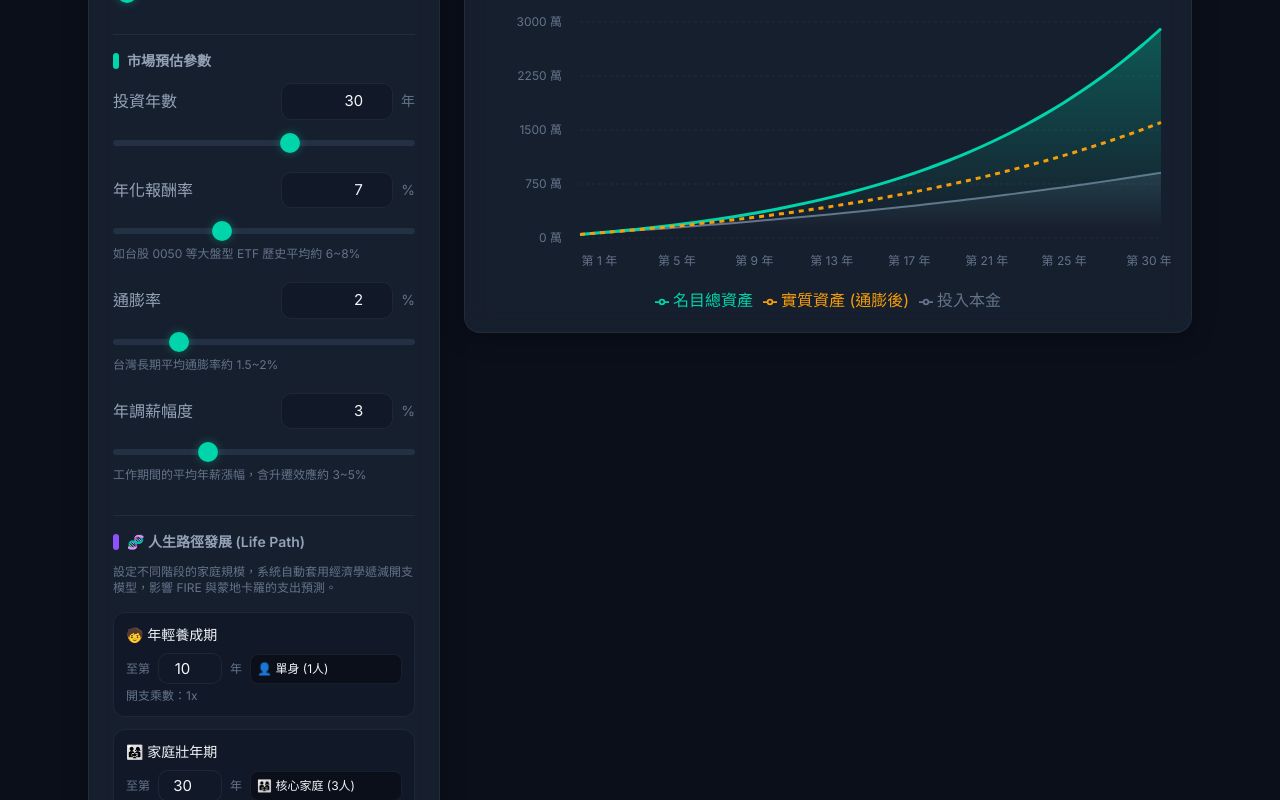
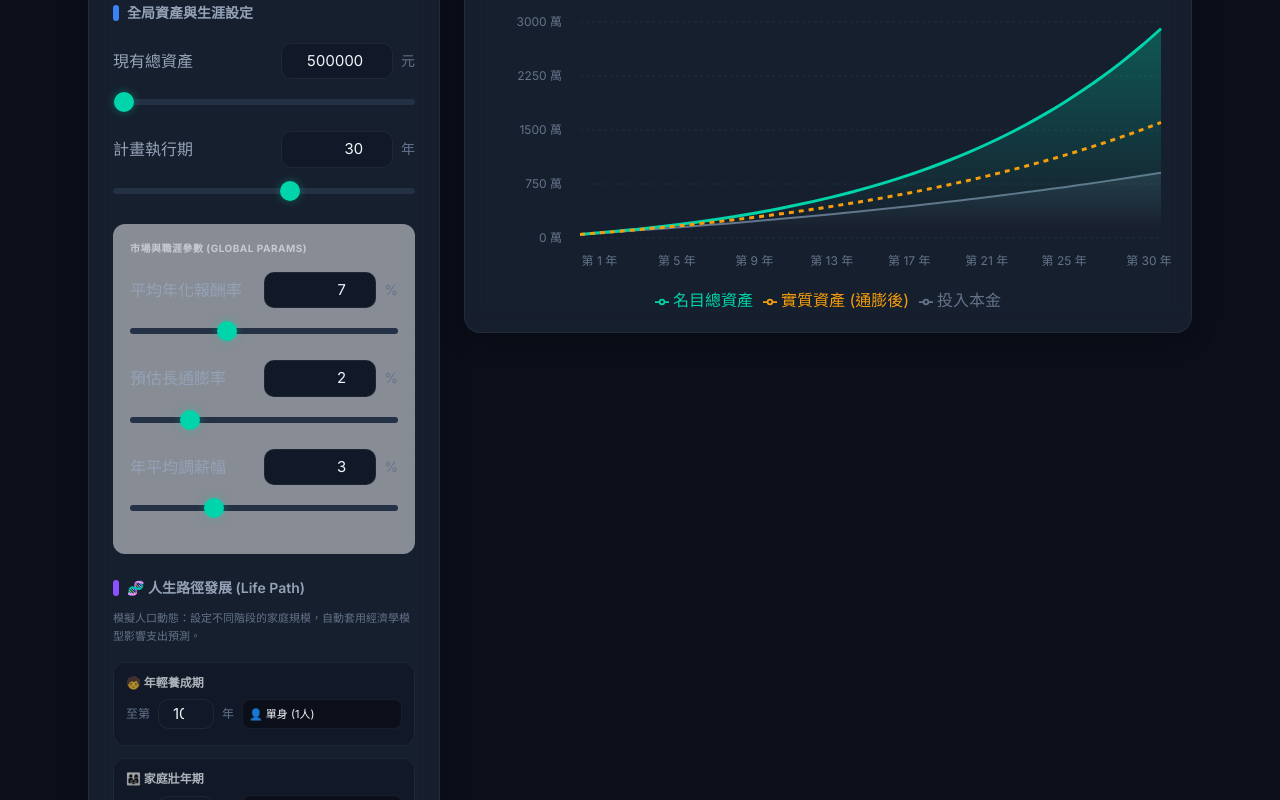
Before and after one commit to a0955329835-code/lifescope, a Next.js app: page /simulator in a window 1280 px wide. Shown: the part 660-1460 px from the top of the page. Built offline with nearby package versions, Linux system fonts and the light colour scheme.

Commit message:
refactor(ui): shared global sidebar for life stages and market params across Basic/MC tabs

```diff
--- a/app/simulator/page.tsx
+++ b/app/simulator/page.tsx
@@ -363,45 +363,16 @@ function SimulatorContent() {
                       <span className="w-6 h-6 rounded-md flex items-center justify-center text-xs" style={{ background: "var(--accent-primary-dim)", color: "var(--accent-primary)" }}>⚙</span>
                       現況與收支設定
                     </h2>
-                    <SliderInput id="currentAssets" label="現有資產" value={basicParams.currentAssets} onChange={(v) => updateBasic("currentAssets", v)} min={0} max={150000000} step={500000} unit="元" />
+                    <div className="mb-4 text-xs" style={{ color: "var(--text-muted)" }}>
+                      💡 此設定將作為財富累積與 FIRE 退休計畫的基準。
+                    </div>
                     <SliderInput id="monthlyIncome" label="月收入" value={basicParams.monthlyIncome} onChange={(v) => updateBasic("monthlyIncome", v)} min={0} max={2000000} step={5000} unit="元" />
                     <SliderInput id="monthlyExpense" label="月支出" value={basicParams.monthlyExpense} onChange={(v) => updateBasic("monthlyExpense", v)} min={0} max={1000000} step={5000} unit="元" />
                     <SliderInput id="monthlyInvestment" label="月投資額" value={basicParams.monthlyInvestment} onChange={(v) => updateBasic("monthlyInvestment", v)} min={0} max={1000000} step={5000} unit="元" />
 
-                    <div className="mt-8 mb-4 border-t pt-4" style={{ borderColor: "var(--border-subtle)" }}>
-                      <h3 className="text-sm font-semibold mb-3 flex items-center gap-2" style={{ color: "var(--text-secondary)" }}>
-                        <span className="w-1.5 h-4 rounded-full" style={{ background: "var(--accent-primary)" }} />
-                        市場預估參數
-                      </h3>
-                      <SliderInput id="investmentYears" label="投資年數" value={basicParams.investmentYears} onChange={(v) => updateBasic("investmentYears", v)} min={1} max={50} step={1} unit="年" />
-                      <SliderInput id="annualReturn" label="年化報酬率" value={basicParams.annualReturn} onChange={(v) => updateBasic("annualReturn", v)} min={0} max={20} step={0.5} unit="%" hint="如台股 0050 等大盤型 ETF 歷史平均約 6~8%" />
-                      <SliderInput id="inflationRate" label="通膨率" value={basicParams.inflationRate} onChange={(v) => updateBasic("inflationRate", v)} min={0} max={10} step={0.5} unit="%" hint="台灣長期平均通膨率約 1.5~2%" />
-                      <SliderInput id="salaryGrowthRate" label="年調薪幅度" value={basicParams.salaryGrowthRate} onChange={(v) => updateBasic("salaryGrowthRate", v)} min={0} max={10} step={0.5} unit="%" hint="工作期間的平均年薪漲幅，含升遷效應約 3~5%" />
-                    </div>
 
-                    <div className="mt-8 mb-4 border-t pt-4" style={{ borderColor: "var(--border-subtle)" }}>
-                      <h3 className="text-sm font-semibold mb-3 flex items-center gap-2" style={{ color: "var(--text-secondary)" }}>
-                        <span className="w-1.5 h-4 rounded-full bg-violet-500" />
-                        🧬 人生路徑發展 (Life Path)
-                      </h3>
-                      <p className="text-xs mb-4" style={{ color: "var(--text-muted)" }}>
-                        設定不同階段的家庭規模，系統自動套用經濟學遞減開支模型，影響 FIRE 與蒙地卡羅的支出預測。
-                      </p>
-                      {lifeStages.map((stage, i) => (
-                        <div key={i} className="p-3 rounded-xl mb-3" style={{ background: "var(--bg-secondary)", border: "1px solid var(--border-subtle)" }}>
-                          <div className="text-sm font-medium mb-2" style={{ color: "var(--text-primary)" }}>{STAGE_LABELS[i]}</div>
-                          <div className="flex gap-2 items-center mb-1">
-                            <label className="text-xs shrink-0" style={{ color: "var(--text-muted)" }}>至第</label>
-                            <input type="number" value={stage.endYear} onChange={(e) => { const v = [...lifeStages]; v[i] = {...v[i], endYear: Math.max(1, Math.min(50, Number(e.target.value)))}; setLifeStages(v); }} className="input-field !w-16 !py-1 text-sm text-center" min={1} max={50} />
-                            <label className="text-xs shrink-0" style={{ color: "var(--text-muted)" }}>年</label>
-                            <select value={stage.familySize} onChange={(e) => { const v = [...lifeStages]; v[i] = {...v[i], familySize: Number(e.target.value)}; setLifeStages(v); }} className="flex-1 p-1.5 rounded-lg border text-xs appearance-none" style={{ background: "var(--bg-primary)", borderColor: "var(--border-subtle)", color: "var(--text-primary)" }}>
-                              {FAMILY_OPTIONS.map(opt => <option key={opt.value} value={opt.value}>{opt.label}</option>)}
-                            </select>
-                          </div>
-                          <div className="text-xs" style={{ color: "var(--text-muted)" }}>開支乘數：{FAMILY_MULTIPLIERS[stage.familySize]}x</div>
-                        </div>
-                      ))}
-                    </div>
+
+
                   </>
                 ) : activeTab === "housing" ? (
                   <>
@@ -441,6 +412,9 @@ function SimulatorContent() {
                       </h3>
                       <SliderInput id="monthlyRent" label="預計租屋月租金" value={housingParams.monthlyRent} onChange={(v) => updateHousing("monthlyRent", v)} min={5000} max={500000} step={5000} unit="元" />
                       <SliderInput id="rentIncreaseRate" label="年租金漲幅" value={housingParams.rentIncreaseRate} onChange={(v) => updateHousing("rentIncreaseRate", v)} min={0} max={5} step={0.5} unit="%" />
+                      <div className="mt-4 text-[10px] opacity-40 italic" style={{ color: "var(--text-muted)" }}>
+                        ＊此比擬模式專注於房地產財務路徑，暫不連動人生階段預測。
+                      </div>
                     </div>
                   </>
                 ) : activeTab === "mc" ? (
@@ -475,7 +449,7 @@ function SimulatorContent() {
                       </div>
                     )}
 
-                    <SliderInput id="currentAssets" label="現有總資產" value={basicParams.currentAssets} onChange={(v) => updateBasic("currentAssets", v)} min={0} max={150000000} step={500000} unit="元" />
+
 
                     {mcParams.phase === "accumulation" ? (
                       <SliderInput id="monthlyInvestment" label="每月繼續投資" value={basicParams.monthlyInvestment} onChange={(v) => updateBasic("monthlyInvestment", v)} min={0} max={1000000} step={5000} unit="元" />
@@ -499,11 +473,11 @@ function SimulatorContent() {
                           </button>
                         ))}
                       </div>
-                      <SliderInput id="annualReturn" label="預期平均年化報酬率" value={basicParams.annualReturn} onChange={(v) => updateBasic("annualReturn", v)} min={0} max={20} step={0.5} unit="%" />
+
                       <SliderInput id="volatility" label="預估波動率 (市場風險)" value={mcParams.volatility} onChange={(v) => updateMC("volatility", v)} min={0} max={40} step={1} unit="%" hint="大盤歷史波動約 15%。如果你的資產配置含公債可降至 5~10%。" />
                     </div>
 
-                    <SliderInput id="investmentYears" label="模擬年數" value={basicParams.investmentYears} onChange={(v) => updateBasic("investmentYears", v)} min={1} max={50} step={1} unit="年" />
+
 
                     <div className="mt-8 mb-4 border-t pt-4" style={{ borderColor: "var(--border-subtle)" }}>
                       <h3 className="text-sm font-semibold mb-3 flex items-center gap-2" style={{ color: "var(--text-secondary)" }}>
@@ -585,13 +559,58 @@ function SimulatorContent() {
                       style={{ background: "var(--accent-primary)", color: "white" }}
                     >
                       {isLoadingMC ? (
-                        <span className="animate-pulse">🚀 啟動 1,000 次運算中...</span>
+                        <span className="flex items-center gap-2">
+                          <svg className="animate-spin h-5 w-5 text-white" xmlns="http://www.w3.org/2000/svg" fill="none" viewBox="0 0 24 24"><circle className="opacity-25" cx="12" cy="12" r="10" stroke="currentColor" strokeWidth="4"></circle><path className="opacity-75" fill="currentColor" d="M4 12a8 8 0 018-8V0C5.373 0 0 5.373 0 12h4zm2 5.291A7.962 7.962 0 014 12H0c0 3.042 1.135 5.824 3 7.938l3-2.647z"></path></svg>
+                          量化模擬中...
+                        </span>
                       ) : (
-                        "🔥 執行 1,000 次蒙地卡羅模擬"
+                        "🚀 執行 1,000 次蒙地卡羅模擬"
                       )}
                     </button>
                   </>
                 ) : null}
+
+                {(activeTab === "basic" || activeTab === "mc") && (
+                  <div className="mt-8 border-t pt-6" style={{ borderColor: "var(--border-subtle)" }}>
+                    <h2 className="font-semibold text-sm mb-5 flex items-center gap-2" style={{ color: "var(--text-secondary)" }}>
+                      <span className="w-1.5 h-4 rounded-full" style={{ background: "var(--accent-secondary)" }} />
+                      全局資產與生涯設定
+                    </h2>
+
+                    <SliderInput id="currentAssets" label="現有總資產" value={basicParams.currentAssets} onChange={(v) => updateBasic("currentAssets", v)} min={0} max={150000000} step={500000} unit="元" />
+                    <SliderInput id="investmentYears" label="計畫執行期" value={basicParams.investmentYears} onChange={(v) => updateBasic("investmentYears", v)} min={1} max={50} step={1} unit="年" />
+
+                    <div className="mt-6 mb-4 bg-gray-50/50 dark:bg-slate-800/30 p-4 rounded-xl border border-dashed" style={{ borderColor: "var(--border-subtle)" }}>
+                      <h3 className="text-[10px] font-bold uppercase tracking-wider mb-4 opacity-60" style={{ color: "var(--text-primary)" }}>市場與職涯參數 (Global Params)</h3>
+                      <SliderInput id="annualReturn" label="平均年化報酬率" value={basicParams.annualReturn} onChange={(v) => updateBasic("annualReturn", v)} min={0} max={20} step={0.5} unit="%" />
+                      <SliderInput id="inflationRate" label="預估長通膨率" value={basicParams.inflationRate} onChange={(v) => updateBasic("inflationRate", v)} min={0} max={10} step={0.5} unit="%" />
+                      <SliderInput id="salaryGrowthRate" label="年平均調薪幅" value={basicParams.salaryGrowthRate} onChange={(v) => updateBasic("salaryGrowthRate", v)} min={0} max={10} step={0.5} unit="%" />
+                    </div>
+
+                    <div className="mt-6">
+                      <h3 className="text-sm font-semibold mb-3 flex items-center gap-2" style={{ color: "var(--text-secondary)" }}>
+                        <span className="w-1.5 h-4 rounded-full bg-violet-500" />
+                        🧬 人生路徑發展 (Life Path)
+                      </h3>
+                      <p className="text-[11px] mb-4 leading-relaxed" style={{ color: "var(--text-muted)" }}>
+                        模擬人口動態：設定不同階段的家庭規模，自動套用經濟學模型影響支出預測。
+                      </p>
+                      {lifeStages.map((stage, i) => (
+                        <div key={i} className="p-3 rounded-xl mb-3" style={{ background: "var(--bg-secondary)", border: "1px solid var(--border-subtle)" }}>
+                          <div className="text-xs font-bold mb-2 uppercase opacity-70" style={{ color: "var(--text-primary)" }}>{STAGE_LABELS[i]}</div>
+                          <div className="flex gap-2 items-center mb-1">
+                            <label className="text-xs shrink-0" style={{ color: "var(--text-muted)" }}>至第</label>
+                            <input type="number" value={stage.endYear} onChange={(e) => { const v = [...lifeStages]; v[i] = {...v[i], endYear: Math.max(1, Math.min(50, Number(e.target.value)))}; setLifeStages(v); }} className="input-field !w-14 !py-1 text-xs text-center" min={1} max={50} />
+                            <label className="text-xs shrink-0" style={{ color: "var(--text-muted)" }}>年</label>
+                            <select value={stage.familySize} onChange={(e) => { const v = [...lifeStages]; v[i] = {...v[i], familySize: Number(e.target.value)}; setLifeStages(v); }} className="flex-1 p-1.5 rounded-lg border text-[11px] appearance-none" style={{ background: "var(--bg-primary)", borderColor: "var(--border-subtle)", color: "var(--text-primary)" }}>
+                              {FAMILY_OPTIONS.map(opt => <option key={opt.value} value={opt.value}>{opt.label}</option>)}
+                            </select>
+                          </div>
+                        </div>
+                      ))}
+                    </div>
+                  </div>
+                )}
 
                 {/* Save Scenario */}
                 {activeTab !== "mc" && (
```
